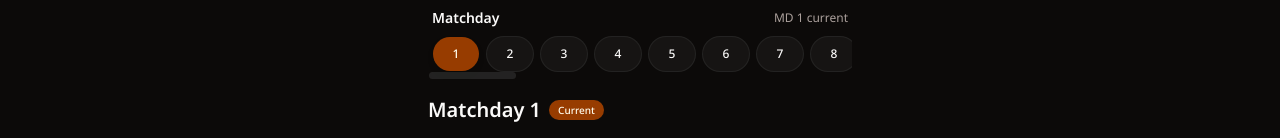
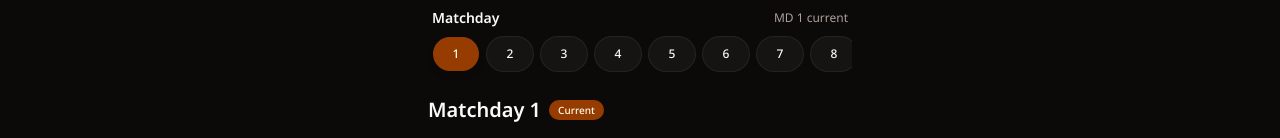
Before and after one commit to jrgparamo/epl-app-next, a Next.js app: page / in a window 1280 px wide. Shown: the part 233-371 px from the top of the page. Built offline with nearby package versions, Linux system fonts and the light colour scheme; no server answers; the database is empty; sample sign-in values are in the browser's storage.

Commit message:
fix: Disable custom scrollbar in WeekSelector
The custom `ScrollBar` component was disabled to simplify the UI and rely on the browser's native scroll behavior for the week selection.

```diff
--- a/src/app/components/WeekSelector.js
+++ b/src/app/components/WeekSelector.js
@@ -51,8 +51,10 @@ export default function WeekSelector({
                 className={cn(
                   "shrink-0 h-9 min-w-[3rem] rounded-full text-xs font-medium transition-all touch-manipulation",
                   isSelected && "shadow-md",
-                  !isSelected && isCurrent && "border-primary text-primary font-semibold",
-                  !isSelected && isPast && "opacity-50"
+                  !isSelected &&
+                    isCurrent &&
+                    "border-primary text-primary font-semibold",
+                  !isSelected && isPast && "opacity-50",
                 )}
               >
                 {isPast && !isSelected ? `${week}` : week}
@@ -63,7 +65,7 @@ export default function WeekSelector({
             );
           })}
         </div>
-        <ScrollBar orientation="horizontal" className="h-1.5" />
+        {/* <ScrollBar orientation="horizontal" className="h-1.5" /> */}
       </ScrollArea>
     </div>
   );
```
